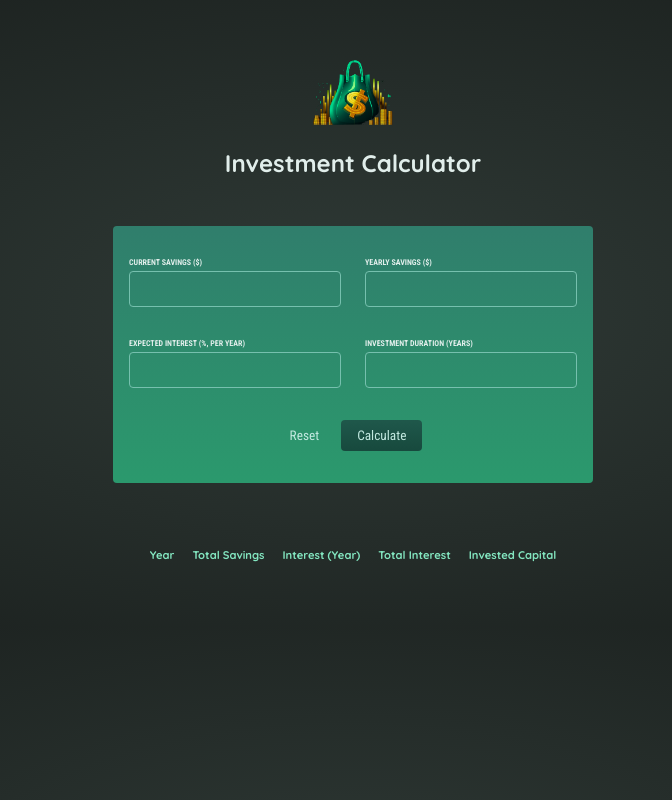
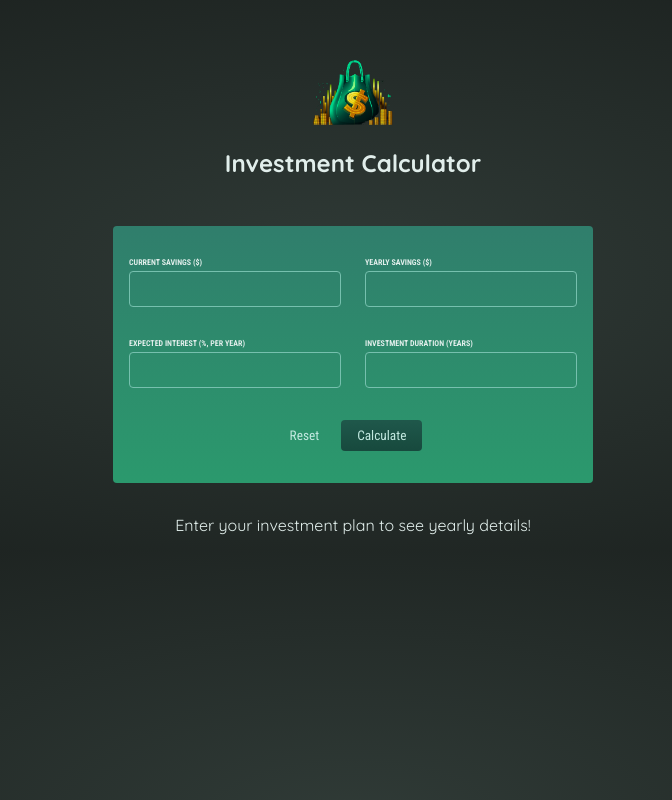
Before and after one commit to YakirHasid/React-Investment-Calculator, a React (Create React App) app: page / in a window 1280 px wide. Shown: the whole page, without its empty margins (287-959 px from the left). Built offline with nearby package versions, Linux system fonts and the light colour scheme.

Commit message:
display fallback text if result is not available

```diff
--- a/src/App.js
+++ b/src/App.js
@@ -42,6 +42,14 @@ function App() {
     setResultData(yearlyData);
   };
 
+  let content = (
+    <p style={{ textAlign: "center" }}>Enter your investment plan to see yearly details!</p>
+  );
+
+  if(resultData.length > 0) {
+    content = <Result items={resultData} />
+  }
+
   return (
     <div>
       <Header />
@@ -51,7 +59,7 @@ function App() {
       {/* Todo: Show below table conditionally (only once result data is available) */}
       {/* Show fallback text if no data is available */}
 
-      <Result items={resultData} />
+      {content}
     </div>
   );
 }
```
